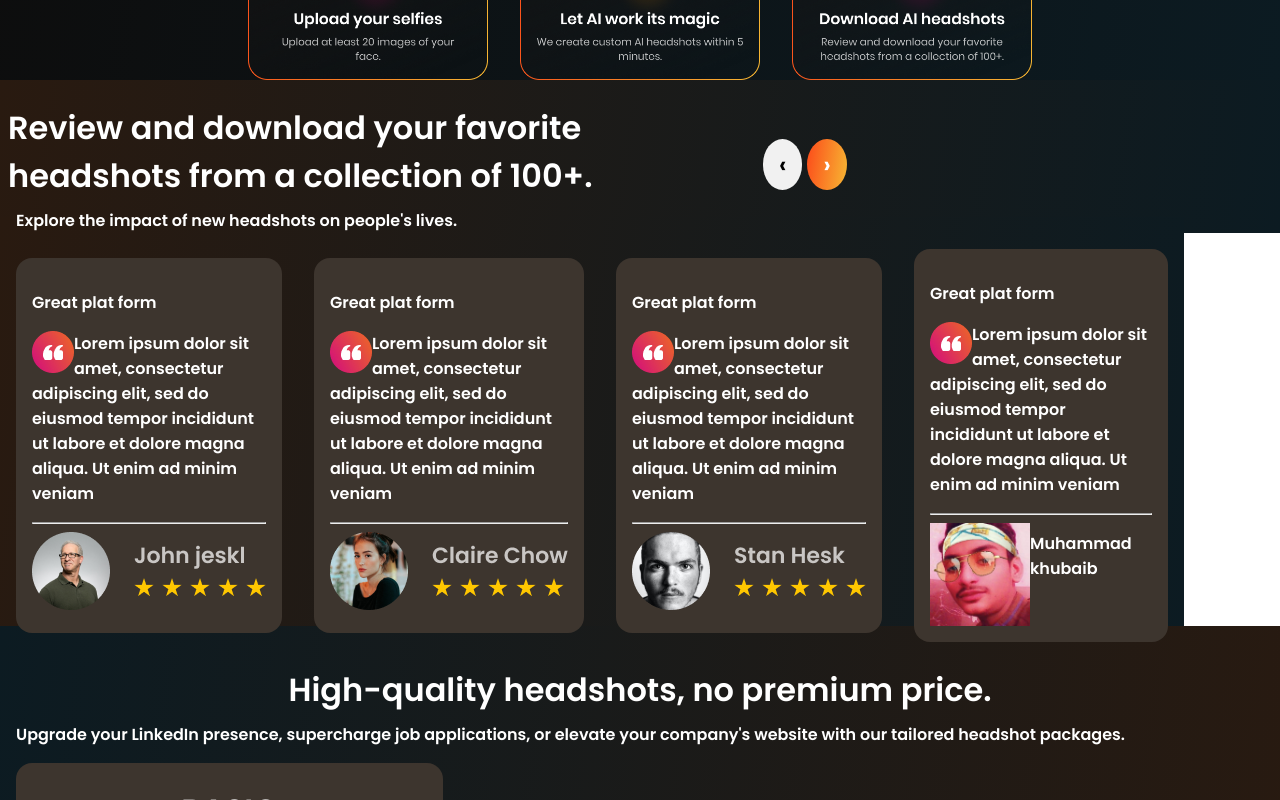
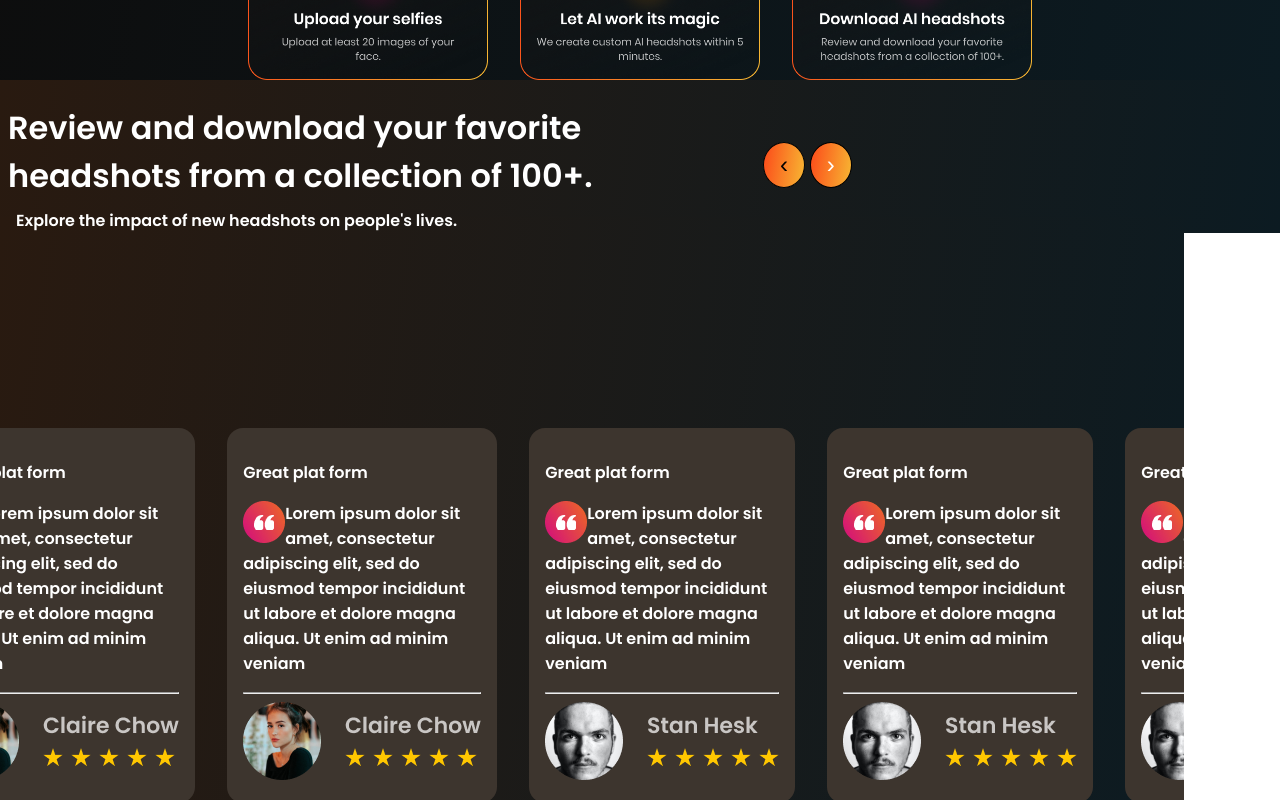
Before and after one commit to MKQazi786/headshot-clone, a React (Create React App) app in the folder headshot/: page / in a window 1280 px wide. Shown: the part 2260-3060 px from the top of the page. Built offline with nearby package versions, Linux system fonts and the light colour scheme.

Commit message:
scroll error

```diff
--- a/headshot/src/index.jsx
+++ b/headshot/src/index.jsx
@@ -20,9 +20,23 @@ import profile1 from "./image/profile review 1.png";
 import profile2 from "./image/Profile review 2.png";
 import profile3 from "./image/Profile review 3.png";
 import profile4 from "./image/khubaib1.png";
+import { useRef } from "react";
+
 
 
 function App() {
+    const containerRef = useRef(null);
+    const before = () => {
+        if (containerRef.current) {
+            containerRef.current.scrollright -= 300;
+        }
+    }
+
+    const after = () => {
+        if (containerRef.current) {
+            containerRef.current.scroll += 300;
+        }
+    }
     return (
         <div>
             <header>
@@ -159,13 +173,13 @@ function App() {
                 </div>
 
                 <div className="carousel" >
-                    <a href="#" class="previous round">&#8249;</a>
-                    <a href="#" class="next round">&#8250;</a>
+                    <button onClick={before} class="previous round">&#8249;</button>
+                    <button onClick={after} class="next round">&#8250;</button>
                 </div>
 
             </div>
 
-            <div className="profileContainer" >
+            <div className="profileContainer" ref={containerRef} >
 
                 <div className="profileDiv" >
                     <p>Great plat form</p>
@@ -189,6 +203,42 @@ function App() {
                     </p>
                     <hr />
                     <img src={profile2} alt="" />
+                </div>
+
+                <div className="profileDiv" >
+                    <p>Great plat form</p>
+
+                    <p><img src={Qicon} alt="" align="left" />
+                        Lorem ipsum dolor sit amet, consectetur adipiscing elit,
+                        sed do eiusmod tempor  incididunt ut labore et dolore magna aliqua.
+                        Ut enim ad minim veniam
+                    </p>
+                    <hr />
+                    <img src={profile2} alt="" />
+                </div>
+
+                <div className="profileDiv" >
+                    <p>Great plat form</p>
+
+                    <p><img src={Qicon} alt="" align="left" />
+                        Lorem ipsum dolor sit amet, consectetur adipiscing elit,
+                        sed do eiusmod tempor  incididunt ut labore et dolore magna aliqua.
+                        Ut enim ad minim veniam
+                    </p>
+                    <hr />
+                    <img src={profile3} alt="" />
+                </div>
+
+                <div className="profileDiv" >
+                    <p>Great plat form</p>
+
+                    <p><img src={Qicon} alt="" align="left" />
+                        Lorem ipsum dolor sit amet, consectetur adipiscing elit,
+                        sed do eiusmod tempor  incididunt ut labore et dolore magna aliqua.
+                        Ut enim ad minim veniam
+                    </p>
+                    <hr />
+                    <img src={profile3} alt="" />
                 </div>
 
                 <div className="profileDiv" >
--- a/headshot/src/style.css
+++ b/headshot/src/style.css
@@ -179,7 +179,7 @@ button {
     padding-top: 1rem;
 }
 
-.reviewDiv a {
+.reviewDiv button {
     text-decoration: none;
     display: inline-block;
     padding: 8px 16px;
@@ -193,7 +193,7 @@ button {
 
 }
 
-a:hover {
+button:hover {
     background-color: #ddd;
     color: black;
 }
@@ -201,9 +201,11 @@ a:hover {
 .previous {
     background-color: #f1f1f1;
     color: black;
+    border: 1px solid black;
 }
 
-.next {
+.next{
+    border: 1px solid black;
     background: linear-gradient(98.24deg, #FC4A1A 0%, #F7B733 100%);
     color: white;
 }
@@ -221,7 +223,7 @@ a:hover {
     justify-content: center;
     align-items: center;
     background: linear-gradient(98.24deg, #291a10 0%, #0c1b22 100%);
-    overflow-x:scroll;
+    overflow-x:auto;
 }
 
 .profileDiv{
```
